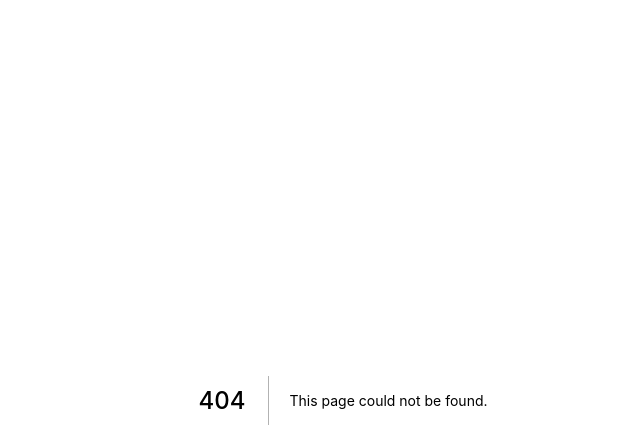
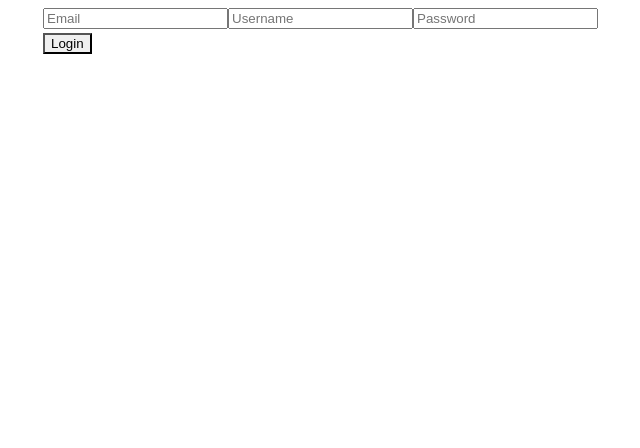
Before and after one commit to elliotcho/MusicHub-Plus, a Next.js app in the folder web/: page /register in a window 1280 px wide. Before the commit this address had no page. Shown: the top 448 px of the page, without its empty margins (297-937 px from the left). Built offline with nearby package versions, Linux system fonts and the light colour scheme.

Commit message:
register graphql mutation connected to next

```diff
--- a/web/src/generated/graphql.tsx
+++ b/web/src/generated/graphql.tsx
@@ -99,6 +99,25 @@ export type LoginMutation = (
   ) }
 );
 
+export type RegisterMutationVariables = Exact<{
+  input: RegisterInput;
+}>;
+
+
+export type RegisterMutation = (
+  { __typename?: 'Mutation' }
+  & { register: (
+    { __typename?: 'UserResponse' }
+    & { user?: Maybe<(
+      { __typename?: 'User' }
+      & Pick<User, 'id' | 'username'>
+    )>, errors?: Maybe<Array<(
+      { __typename?: 'FieldError' }
+      & Pick<FieldError, 'field' | 'message'>
+    )>> }
+  ) }
+);
+
 
 export const LoginDocument = gql`
     mutation Login($input: LoginInput!) {
@@ -139,3 +158,42 @@ export function useLoginMutation(baseOptions?: Apollo.MutationHookOptions<LoginM
 export type LoginMutationHookResult = ReturnType<typeof useLoginMutation>;
 export type LoginMutationResult = Apollo.MutationResult<LoginMutation>;
 export type LoginMutationOptions = Apollo.BaseMutationOptions<LoginMutation, LoginMutationVariables>;
+export const RegisterDocument = gql`
+    mutation Register($input: RegisterInput!) {
+  register(input: $input) {
+    user {
+      id
+      username
+    }
+    errors {
+      field
+      message
+    }
+  }
+}
+    `;
+export type RegisterMutationFn = Apollo.MutationFunction<RegisterMutation, RegisterMutationVariables>;
+
+/**
+ * __useRegisterMutation__
+ *
+ * To run a mutation, you first call `useRegisterMutation` within a React component and pass it any options that fit your needs.
+ * When your component renders, `useRegisterMutation` returns a tuple that includes:
+ * - A mutate function that you can call at any time to execute the mutation
+ * - An object with fields that represent the current status of the mutation's execution
+ *
+ * @param baseOptions options that will be passed into the mutation, supported options are listed on: https://www.apollographql.com/docs/react/api/react-hooks/#options-2;
+ *
+ * @example
+ * const [registerMutation, { data, loading, error }] = useRegisterMutation({
+ *   variables: {
+ *      input: // value for 'input'
+ *   },
+ * });
+ */
+export function useRegisterMutation(baseOptions?: Apollo.MutationHookOptions<RegisterMutation, RegisterMutationVariables>) {
+        return Apollo.useMutation<RegisterMutation, RegisterMutationVariables>(RegisterDocument, baseOptions);
+      }
+export type RegisterMutationHookResult = ReturnType<typeof useRegisterMutation>;
+export type RegisterMutationResult = Apollo.MutationResult<RegisterMutation>;
+export type RegisterMutationOptions = Apollo.BaseMutationOptions<RegisterMutation, RegisterMutationVariables>;
--- /dev/null
+++ b/web/src/pages/register.tsx
@@ -0,0 +1,64 @@
+import React from 'react';
+import { Formik, Form } from 'formik';
+import { withApollo } from '../utils/withApollo';
+import { Button, Flex, Input } from '@chakra-ui/react';
+import { useRegisterMutation } from '../generated/graphql';
+import { useRouter } from 'next/router';
+
+const Login: React.FC<{}> = ({}) => {
+    const router = useRouter();
+    const [register] = useRegisterMutation();
+
+    return (
+        <Flex mt={4} mx='auto' maxWidth={600}>
+            <Formik
+                initialValues={{email: '', username: '', password: ''}}
+                onSubmit={async (values) => {
+                    const response = await register({
+                        variables: {
+                            input: values
+                        }
+                    });
+
+                    if(response.data.register.user){
+                        router.push('/');
+                    }
+                }}
+            >
+            {({ values, isSubmitting, handleChange }) => (
+                <Form>
+                    <Input
+                        type = 'text'
+                        placeholder = 'Email'
+                        onChange = {handleChange}
+                        value = {values.email}
+                        name = 'email'
+                    />
+
+                    <Input
+                        type = 'text'
+                        placeholder ='Username'
+                        onChange = {handleChange}
+                        value = {values.username}
+                        name = 'username'
+                    />
+
+                    <Input
+                        type = 'password'
+                        placeholder = 'Password'
+                        onChange = {handleChange}
+                        value = {values.password}
+                        name ='password'
+                    />
+
+                    <Button type='submit' mt={4} isLoading={isSubmitting}>
+                        Login
+                    </Button>
+                </Form>
+            )}
+            </Formik>
+        </Flex>
+    );
+}
+
+export default withApollo({ssr: false})(Login);
```
Also changed, not shown: web/src/graphql/mutations/register.graphql (added, +13 -0 lines), 1 other file (tests, documents, lock files or other folders).
